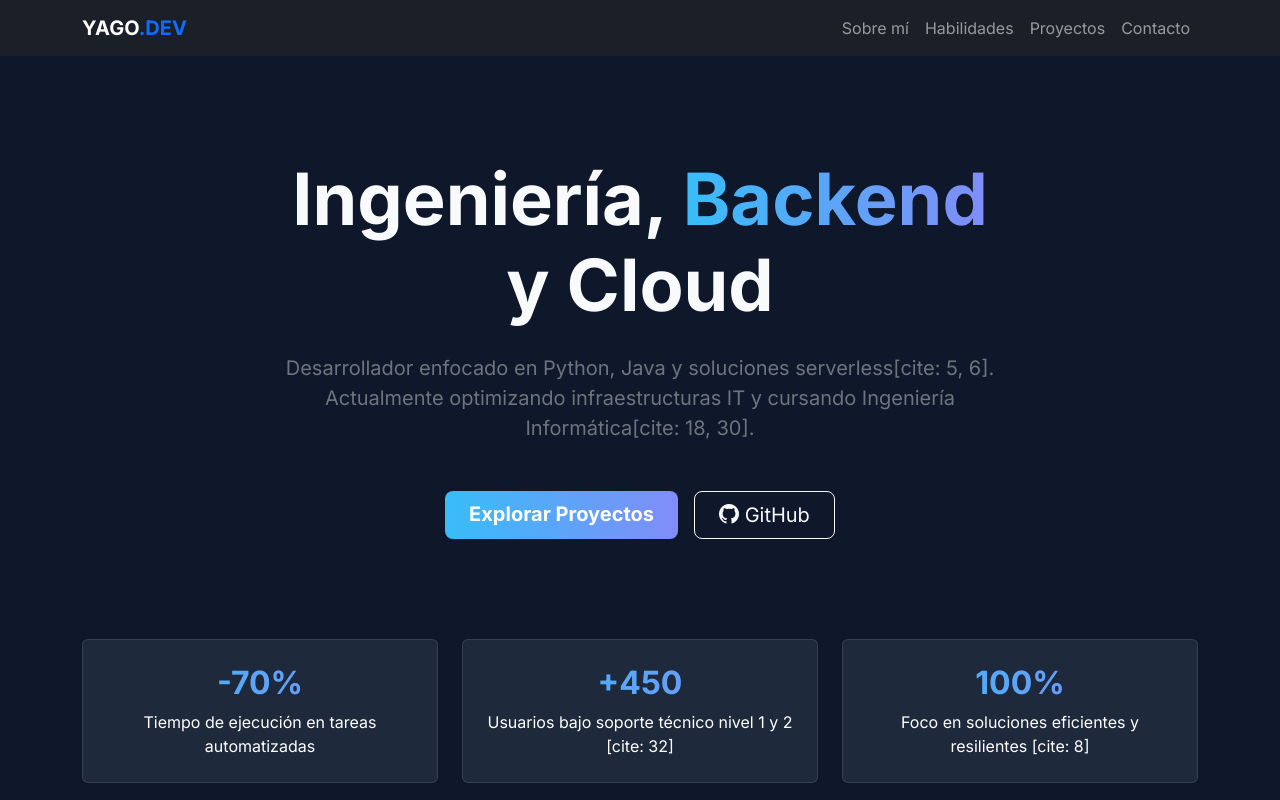
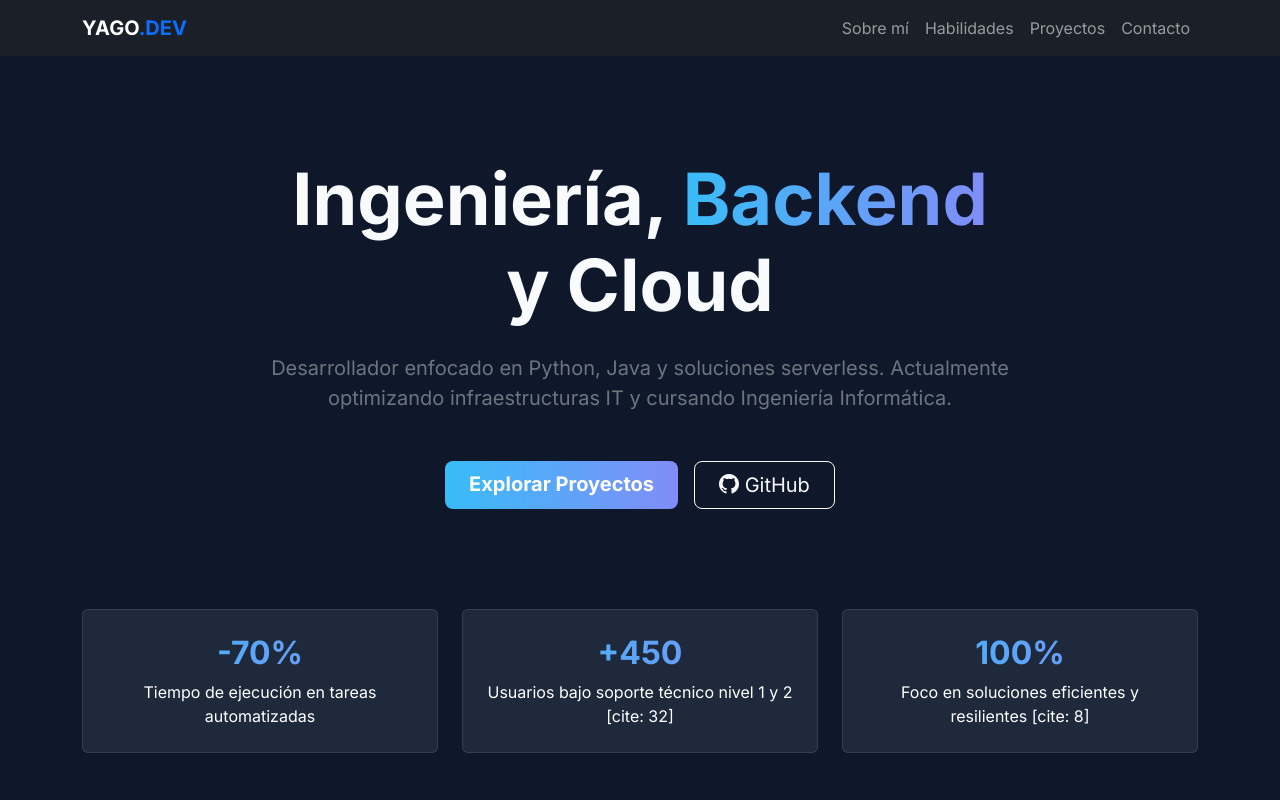
Before and after one commit to ymvs84/ymvs84.github.io, a plain HTML site: page index.html in a window 1280 px wide. Shown: the top 800 px of the page. Drawn offline with nearby package versions, Linux system fonts and the light colour scheme.

Commit message:
Update index

```diff
--- a/index.html
+++ b/index.html
@@ -84,8 +84,8 @@
         <div class="col-lg-8">
             <h1 class="display-2 fw-bold mb-4">Ingeniería, <span class="text-gradient">Backend</span> y Cloud</h1>
             <p class="lead mb-5 text-secondary">
-                Desarrollador enfocado en Python, Java y soluciones serverless[cite: 5, 6].
-                Actualmente optimizando infraestructuras IT y cursando Ingeniería Informática[cite: 18, 30].
+                Desarrollador enfocado en Python, Java y soluciones serverless.
+                Actualmente optimizando infraestructuras IT y cursando Ingeniería Informática.
             </p>
             <div class="d-flex justify-content-center gap-3">
                 <a href="#proyectos" class="btn btn-primary btn-lg px-4">Explorar Proyectos</a>
```
